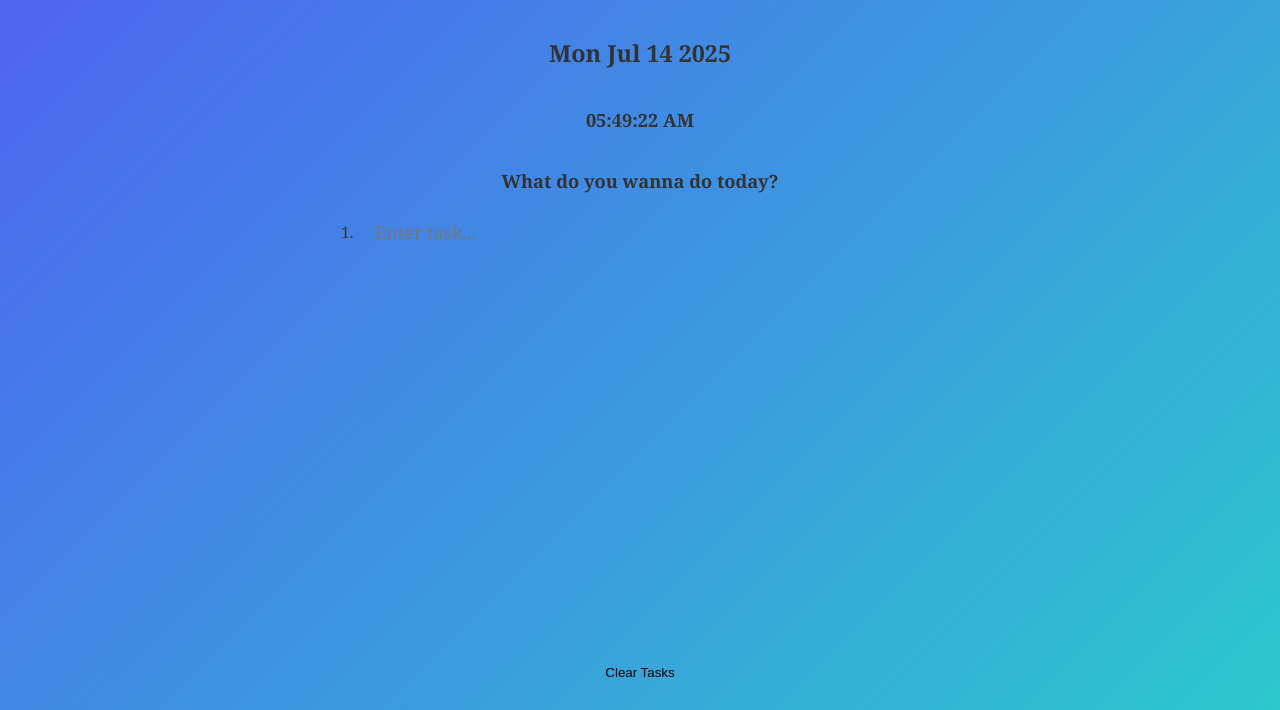
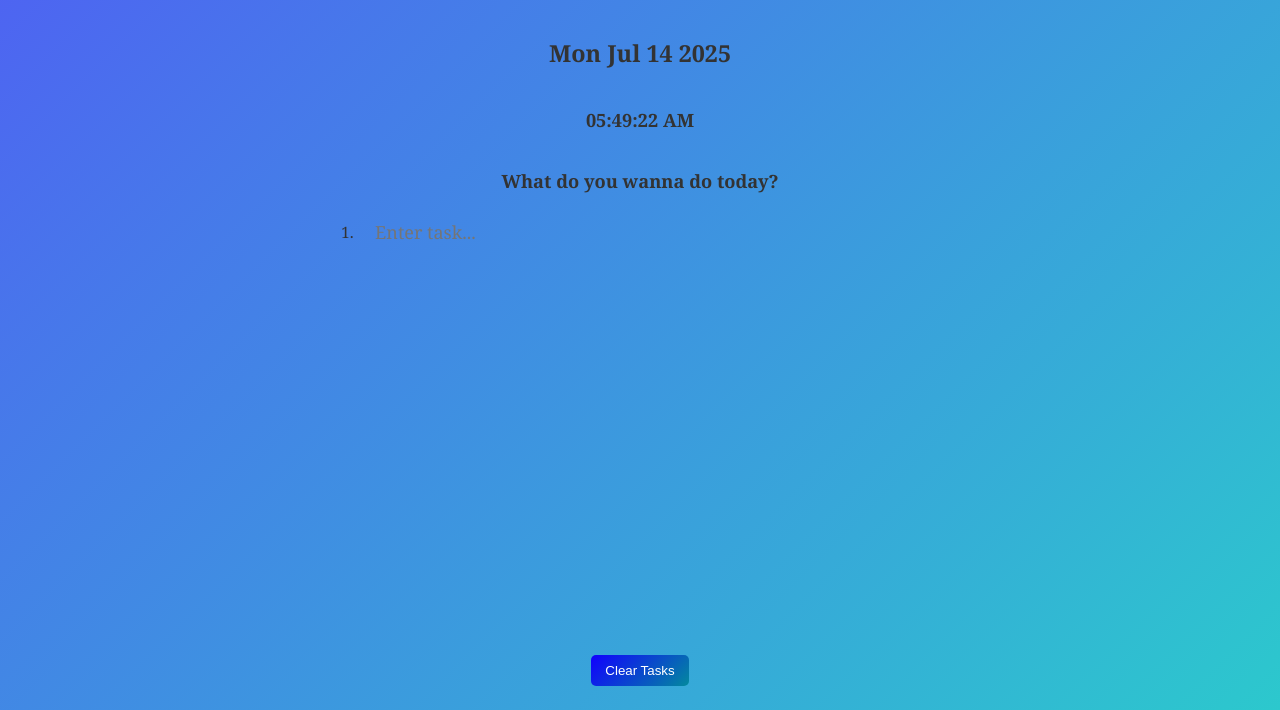
Before and after one commit to kavithahk-1706/Basic-To-Do-List-CRUD-App, a plain HTML site: page index.html in a window 1280 px wide. Shown: the part 90-800 px from the top of the page. Drawn offline with nearby package versions, Linux system fonts and the light colour scheme.

Commit message:
fixed transitions and layout

```diff
--- a/index.html
+++ b/index.html
@@ -6,6 +6,7 @@
     <title>To Do List</title>
     <link href="style.css" rel="stylesheet">
     <script src='script.js'></script>
+    <script src="https://unpkg.com/lucide@latest"></script>
 </head>
 <body>
 
@@ -18,7 +19,7 @@
     <div class="container">
       <table id="taskList"></table>
     </div>
-    <button id="clearTasks">Clear Tasks</button>
+    <button class="btn" id="clearTasks">Clear Tasks</button>
   </div>
 </body>
 </html>
```
